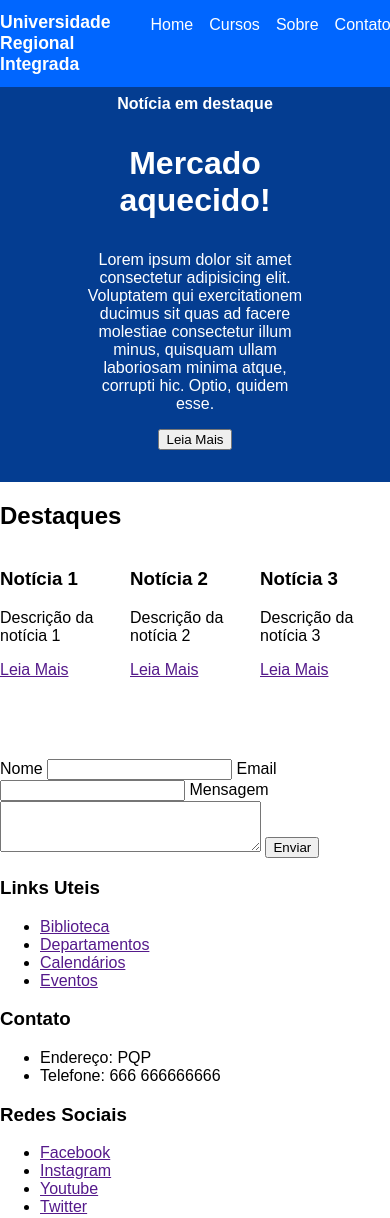
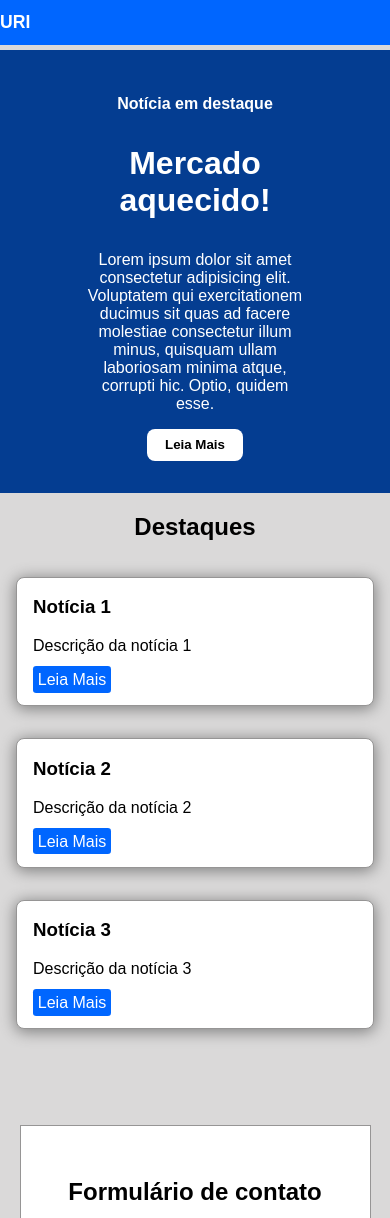
Before and after one commit to joaodanilo123/paginaUri, a plain HTML site: page index.html in a window 390 px wide. Shown: the top 1218 px of the page. Drawn offline with Linux system fonts and the light colour scheme.

Commit message:
added styles

```diff
--- a/index.html
+++ b/index.html
@@ -3,14 +3,15 @@
     <head>
         <meta charset="UTF-8">
         <meta http-equiv="X-UA-Compatible" content="IE=edge">
-        <meta name="viewport" content="width=device-width, initial-scale=1.0">
+        <meta content="width=device-width, initial-scale=1" name="viewport" />
         <title>URI - Universidade Regional Integrada</title>
         <link rel="stylesheet" href="style.css">
     </head>
     <body>
-        <header>
-            <h1>Universidade Regional Integrada</h1>
-            <ul>
+        <header class="cabecalho">
+            <h1 id="titulo-grande">Universidade Regional Integrada</h1>
+            <h1 id="titulo-pequeno">URI</h1>
+            <ul id="menu-grande">
                 <li><a href="">Home</a></li>
                 <li><a href="">Cursos</a></li>
                 <li><a href="">Sobre</a></li>
@@ -18,7 +19,7 @@
             </ul>
         </header>
         <main>
-            <section>
+            <section class="banner-destaque texto-branco">
                 <h2>Notícia em destaque</h2>
                 <article>
                     <h3>Mercado aquecido!</h3>
@@ -36,23 +37,23 @@
                     <article>
                         <h3>Notícia 1</h3>
                         <p>Descrição da notícia 1</p>
-                        <a href="">Leia Mais</a>
+                        <a href="" class="link-noticia texto-branco">Leia Mais</a>
                     </article>
                     <article>
                         <h3>Notícia 2</h3>
                         <p>Descrição da notícia 2</p>
-                        <a href="">Leia Mais</a>
+                        <a href="" class="link-noticia texto-branco">Leia Mais</a>
                     </article>
                     <article>
                         <h3>Notícia 3</h3>
                         <p>Descrição da notícia 3</p>
-                        <a href="">Leia Mais</a>
+                        <a href="" class="link-noticia texto-branco">Leia Mais</a>
                     </article>
                 </section>
             </section>
             <section>
                 <form action="#">
-
+                    <h2>Formulário de contato</h2>
                     <label for="nome">Nome</label>
                     <input type="text" id="nome">
 
@@ -71,18 +72,23 @@
             </section>
         </main>
         <footer>
-            <h3>Links Uteis</h3>
+            <div>
+                <h3>Links Úteis</h3>
                 <ul>
                     <li><a href="">Biblioteca</a></li>
                     <li><a href="">Departamentos</a></li>
                     <li><a href="">Calendários</a></li>
                     <li><a href="">Eventos</a></li>
                 </ul>
+            </div>
+            <div>
                 <h3>Contato</h3>
                 <ul>
                     <li>Endereço: PQP</li>
                     <li>Telefone: 666 666666666</li>
                 </ul>
+            </div>
+            <div>
                 <h3>Redes Sociais</h3>
                 <ul>
                     <li><a href="">Facebook</a></li>
@@ -90,6 +96,7 @@
                     <li><a href="">Youtube</a></li>
                     <li><a href="">Twitter</a></li>
                 </ul>
+            </div>
         </footer>
     </body>
 </html>
--- a/style.css
+++ b/style.css
@@ -1,40 +1,82 @@
-body, html {
+@media only screen and (max-width: 600px) {
+    #destaques section {
+        flex-direction: column;
+    }
+}
+
+@media only screen and (max-width: 500px) {
+    #titulo-pequeno {
+        display: inline;
+    }
+
+    #titulo-grande {
+        display: none;
+    }
+
+    #menu-grande {
+        display: none;
+    }
+}
+
+@media only screen and (min-width: 500px) {
+    #titulo-pequeno {
+        display: none;
+    }
+}
+
+
+:root {
+    --azul-claro: #0066ff;
+    --azul-escuro: #043d91
+}
+
+body,
+html {
     margin: 0;
     padding: 0;
     font-family: Arial, Helvetica, sans-serif;
 }
 
-/* HEADER */
+body {
+    background: #dad9d9;
+}
 
-header {
+a {
+    text-decoration: none;
+}
+
+/* .cabecalho */
+
+
+.cabecalho {
     display: flex;
     justify-content: space-between;
     color: white;
-    background-color: #0066ff;
+    background-color: var(--azul-claro);
     position: fixed;
     top: 0;
     width: 100%;
 }
 
-header ul {
+.cabecalho ul {
     display: flex;
     list-style-type: none;
 }
 
-header ul li {
+.cabecalho ul li {
     margin-right: 1rem;
 }
 
-header ul li a{
+.cabecalho ul li a {
     text-decoration: none;
     color: white;
 }
 
-header h1 {
+.cabecalho h1 {
     font-size: 1.1rem;
 }
 
-/* FIM HEADER */
+/* FIM .cabecalho */
 
 /* MAIN */
 
@@ -42,32 +84,136 @@ main {
     margin-top: 3.1rem;
 }
 
-section:first-child {
+.banner-destaque {
     padding: 2rem;
     text-align: center;
-    background-color: #043d91;
-    color: white;
+    background-color: var(--azul-escuro);
 }
 
-section:first-child h2 {
+.banner-destaque h2 {
     font-size: 1rem;
 }
 
-section:first-child article {
+.banner-destaque article {
     font-size: 1rem;
     margin-top: 20px;
     max-width: 70%;
     margin: auto;
 }
 
-section:first-child article h3{
+.banner-destaque article h3 {
     font-size: 2rem;
+}
+
+button {
+    background-color: white;
+    border: none;
+    border-radius: 0.5rem;
+    width: 6rem;
+    height: 2rem;
+    font-weight: bold;
+    cursor: pointer;
 }
 
 #destaques {
     margin-bottom: 5rem;
 }
 
-#destaques section{
+#destaques section {
     display: flex;
+    justify-content: space-around;
 }
+
+h2 {
+    text-align: center;
+}
+
+#destaques section article {
+    flex: 1;
+    border: 0.1rem solid rgb(150, 149, 149);
+    border-radius: 0.5rem;
+    padding: 1rem;
+    background-color: white;
+    margin: 1rem;
+    padding-top: 0;
+    box-shadow: 0px 2px 15px 1px grey;
+}
+
+.texto-branco {
+    color: white;
+}
+
+.link-noticia {
+    text-decoration: none;
+    border-radius: 0.2rem;
+    padding: 0.3rem;
+    background-color: var(--azul-claro);
+}
+
+form {
+    background-color: white;
+    margin: 5%;
+    margin-top: 2rem;
+    display: flex;
+    flex-direction: column;
+    padding: 10pt;
+    border: 0.1rem solid rgb(150, 149, 149);
+    align-items: center;
+    padding: 2rem;
+}
+
+form button {
+    background-color: var(--azul-claro);
+    color: white;
+    border: none;
+    border-radius: 0.5rem;
+    width: 6rem;
+    height: 2rem;
+    font-weight: bold;
+    cursor: pointer;
+    margin-top: 1rem;
+}
+
+input {
+    border: none;
+    font-size: 12pt;
+    border-bottom: 2px solid #666666;
+    padding: 3pt;
+    outline: none;
+    width: 100%;
+    margin: 1rem;
+    text-align: center;
+}
+
+input:focus {
+    background-color: #d3d0d0;
+    border-bottom: 2px solid #004669;
+}
+
+footer {
+    background-color: var(--azul-escuro);
+    color: white;
+    display: flex;
+    padding: 2rem;
+    padding-top: 5rem;
+    padding-bottom: 5rem;
+}
+
+footer div {
+    flex: 1;
+    margin: 1rem;
+}
+
+ul {
+    list-style-type: none;
+    list-style-position: inside;
+    padding: 0;
+}
+
+footer div ul li {
+    padding-top: 0.5rem;
+}
+
+footer div ul li a {
+    color: white;
+}
```
Lines whose indentation alone changed are shown as unchanged.
